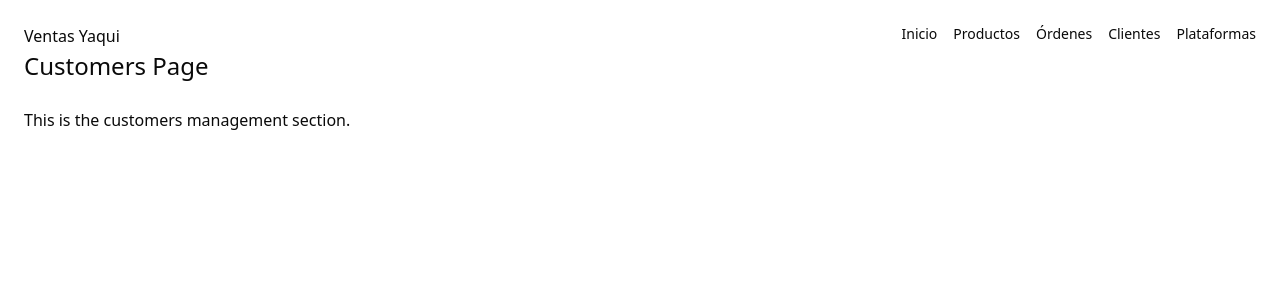
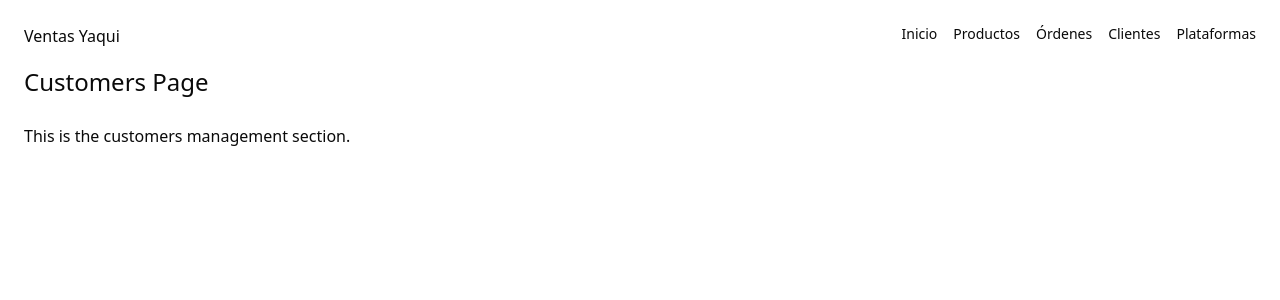
Before and after one commit to carlos-ruiz/order-flow-fe, a React (Vite) app: page /customers in a window 1280 px wide. Shown: the top 300 px of the page. Built offline with nearby package versions, Linux system fonts and the light colour scheme; no server answers.

Commit message:
Fix page width

```diff
--- a/src/App.tsx
+++ b/src/App.tsx
@@ -6,7 +6,7 @@ import { Platforms } from "./pages/Platforms";
 
 export default function App() {
   return (
-    <div className="min-h-screen bg-background p-6">
+    <div className="min-h-screen bg-background p-6 space-y-4 max-w-7xl mx-auto">
       <HeaderMenu />
       <Routes>
         <Route path="/" element={<Dashboard />} />
```
